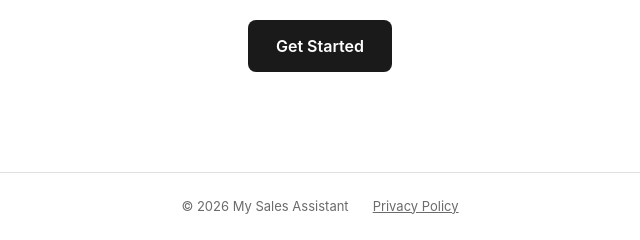
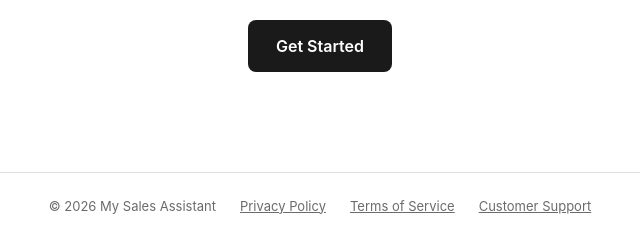
Before and after one commit to thomppeb2011-svg/My-Sales-Assistant, a Flask app: page / in a window 1280 px wide. Shown: the part 1436-1676 px from the top of the page, without its empty margins (320-960 px from the left). Run offline with Flask 3, Linux system fonts and the light colour scheme; some libraries are stand-ins or nearby versions.

Commit message:
Add Terms of Service and Customer Support pages, linked in footer
Both point to mysalesassistantai@gmail.com for now.

```diff
--- a/backend/app.py
+++ b/backend/app.py
@@ -858,6 +858,68 @@ def privacy_policy():
     return Response(PRIVACY_POLICY_HTML, mimetype="text/html")
 
 
+TERMS_OF_SERVICE_HTML = """
+<!doctype html>
+<html>
+<head>
+<meta charset="utf-8">
+<title>Terms of Service — My Sales Assistant</title>
+<style>
+  body { font-family: -apple-system, sans-serif; max-width: 720px; margin: 40px auto; padding: 0 20px; line-height: 1.6; color: #1a1a1a; }
+  h1 { font-size: 24px; }
+  .updated { color: #666; font-size: 13px; margin-bottom: 32px; }
+</style>
+</head>
+<body>
+<h1>Terms of Service — My Sales Assistant</h1>
+<p class="updated">Last updated: August 2026</p>
+
+<p>By using My Sales Assistant (the website and Chrome extension), you agree to these terms.
+The service is provided as-is, tokens are prepaid and non-refundable except where required by
+law, and you're responsible for having the rights to any sales transcript you submit for
+grading (see the Privacy Policy for more on that).</p>
+
+<p>Questions about these terms, refunds, or anything else: email us at
+<a href="mailto:mysalesassistantai@gmail.com">mysalesassistantai@gmail.com</a> and we'll get
+back to you.</p>
+
+</body>
+</html>
+"""
+
+
+@app.route("/terms", methods=["GET"])
+def terms_of_service():
+    return Response(TERMS_OF_SERVICE_HTML, mimetype="text/html")
+
+
+CUSTOMER_SUPPORT_HTML = """
+<!doctype html>
+<html>
+<head>
+<meta charset="utf-8">
+<title>Customer Support — My Sales Assistant</title>
+<style>
+  body { font-family: -apple-system, sans-serif; max-width: 720px; margin: 40px auto; padding: 0 20px; line-height: 1.6; color: #1a1a1a; }
+  h1 { font-size: 24px; }
+</style>
+</head>
+<body>
+<h1>Customer Support</h1>
+<p>Questions, issues, or feedback about My Sales Assistant? Email us directly at
+<a href="mailto:mysalesassistantai@gmail.com">mysalesassistantai@gmail.com</a> and we'll get
+back to you as soon as we can.</p>
+
+</body>
+</html>
+"""
+
+
+@app.route("/support", methods=["GET"])
+def customer_support():
+    return Response(CUSTOMER_SUPPORT_HTML, mimetype="text/html")
+
+
 @app.route("/api/grade", methods=["POST"])
 @limiter.limit("30 per hour")
 def grade():
--- a/backend/templates/landing.html
+++ b/backend/templates/landing.html
@@ -66,6 +66,8 @@
   <footer class="site-footer">
     <span>© 2026 My Sales Assistant</span>
     <a href="/privacy">Privacy Policy</a>
+    <a href="/terms">Terms of Service</a>
+    <a href="/support">Customer Support</a>
   </footer>
 
   <script src="{{ url_for('static', filename='js/landing.js') }}"></script>
```
